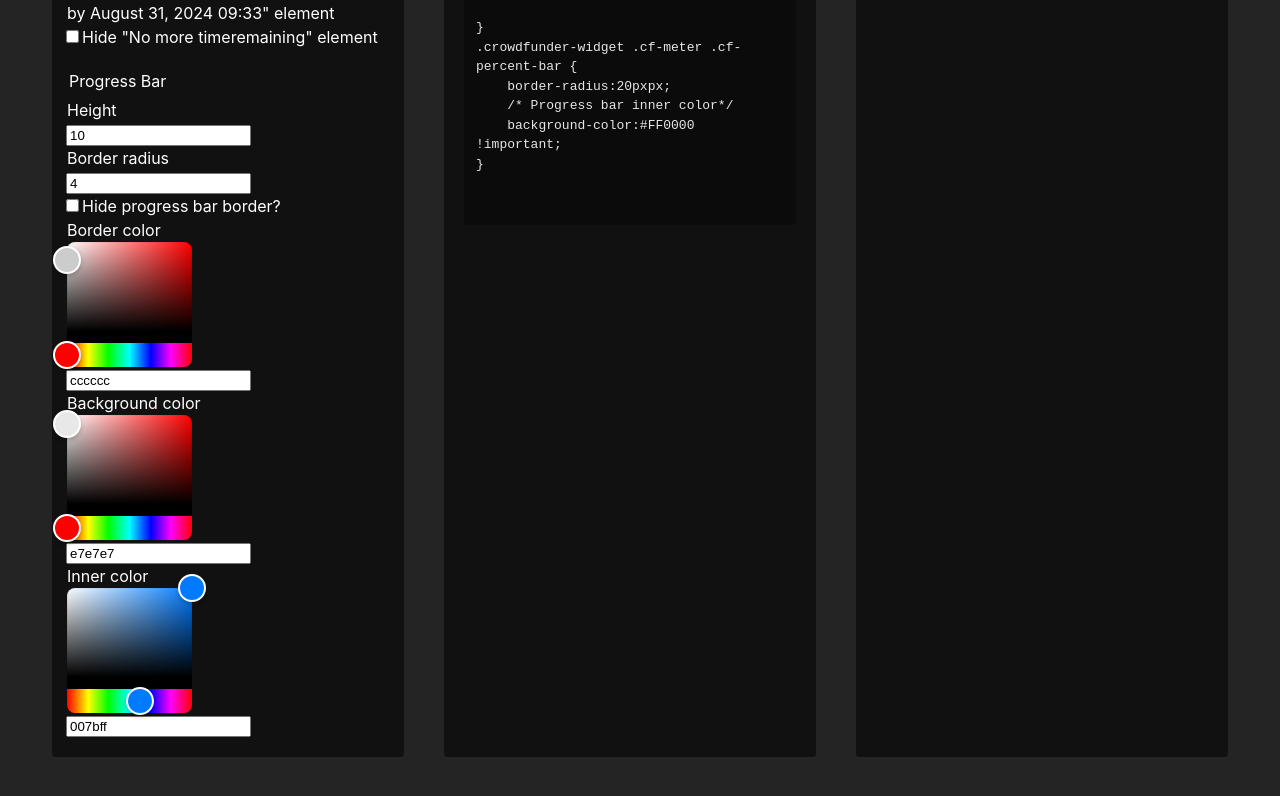
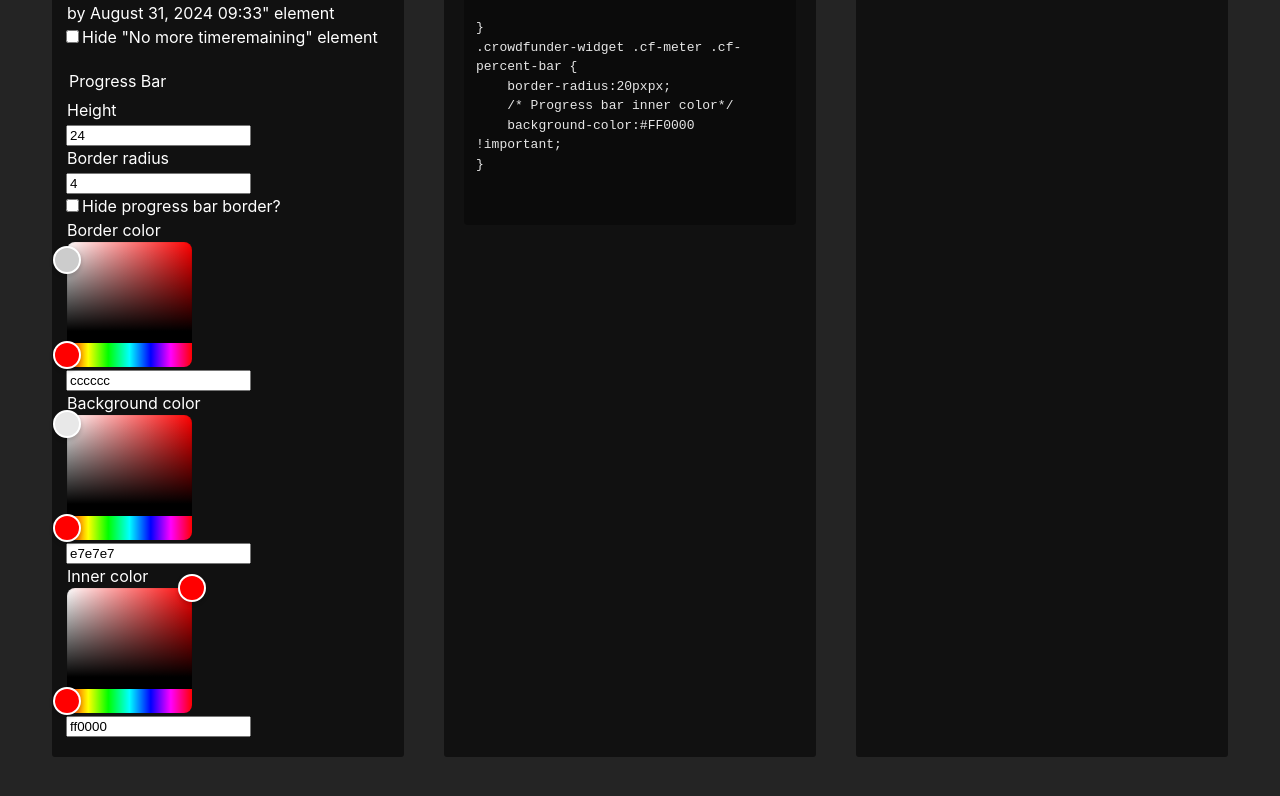
Before and after one commit to JulianSchnehage/crowdfunder-css, a React (Vite) app: page / in a window 1280 px wide. Shown: the part 576-1372 px from the top of the page. Built offline with nearby package versions, Linux system fonts and the light colour scheme.

Commit message:
progress bar defaults

```diff
--- a/src/components/CSSConfig.jsx
+++ b/src/components/CSSConfig.jsx
@@ -49,7 +49,7 @@ export default function CSSConfig({ elements, CSSCode, setCSSCode }) {
   }
 
   // Progress bar controls
-  const [progressBarHeight, setProgressBarHeight] = useState(10);
+  const [progressBarHeight, setProgressBarHeight] = useState(24);
   const handleProgressBarHeight = (e) => {
     setProgressBarHeight(e.target.value);
     setCSSCode((prevData) => ({ ...prevData, progressBarHeight: e.target.value }));
@@ -80,7 +80,7 @@ export default function CSSConfig({ elements, CSSCode, setCSSCode }) {
     setCSSCode((prevData) => ({ ...prevData, progressBarBackgroundColor: newColor }));
   };
 
-  const [progressBarInnerColor, setProgressBarInnerColor] = useState("#007bff");
+  const [progressBarInnerColor, setProgressBarInnerColor] = useState("#ff0000");
   const handleProgressBarInnerColor = (newColor) => {
     setProgressBarInnerColor(newColor);
     setCSSCode((prevData) => ({ ...prevData, progressBarInnerColor: newColor }));
```
